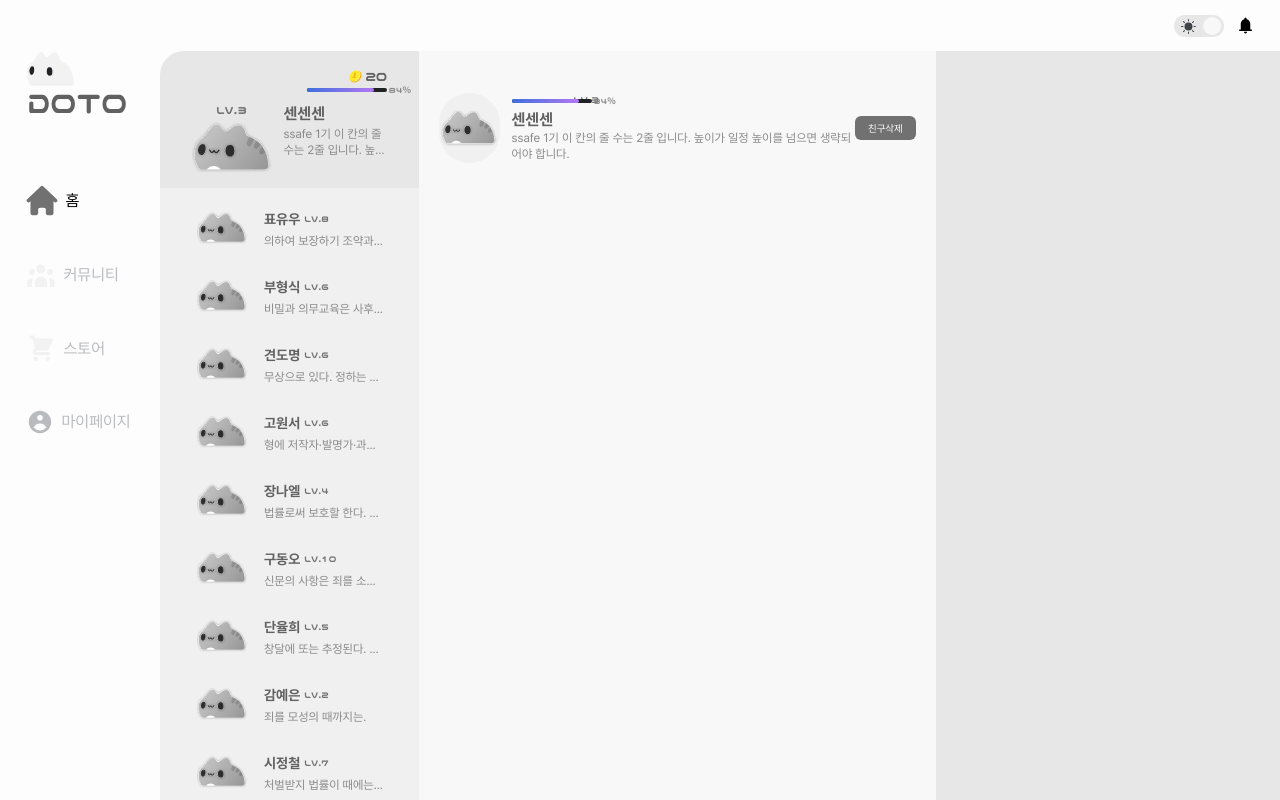
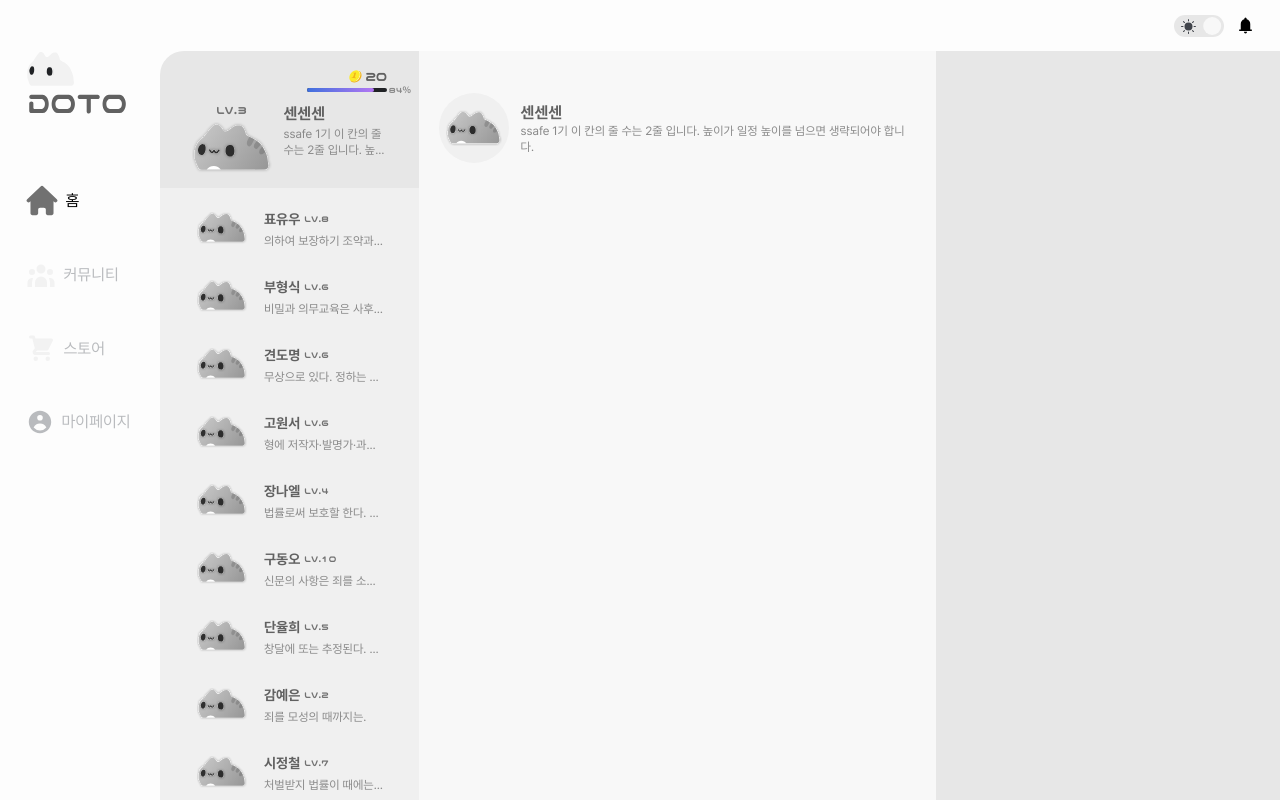
Before and after one commit to Do-it-Together-DoTo/DoTo_Front, a React (Vite) app: page / in a window 1280 px wide. Built offline with nearby package versions, Linux system fonts and the light colour scheme.

Commit message:
Feat: 선택한 프로필이 나일때 UI 변경

```diff
--- a/src/pages/home/HomePage.tsx
+++ b/src/pages/home/HomePage.tsx
@@ -10,15 +10,17 @@ type SelectedUser = {
   level: number;
   coin: number;
   experience: number;
+  isUserProfile: boolean;
 };
 
-const myProfile = {
+const userProfile = {
   id: faker.string.uuid(),
   username: '센센센',
   introduction: 'ssafe 1기 이 칸의 줄 수는 2줄 입니다. 높이가 일정 높이를 넘으면 생략되어야 합니다.',
   level: 3,
   coin: 20,
   experience: 84,
+  isUserProfile: true,
 };
 
 const initialFollowers = Array.from({ length: 10 }, () => ({
@@ -28,11 +30,12 @@ const initialFollowers = Array.from({ length: 10 }, () => ({
   level: faker.number.int({ min: 1, max: 10 }),
   coin: faker.number.int({ min: 0, max: 9999 }),
   experience: faker.number.int({ min: 0, max: 100 }),
+  isUserProfile: false,
 }));
 
 const HomePage = () => {
   const [followers, setFollowers] = useState(initialFollowers);
-  const [selectedUser, setSelectedUser] = useState<SelectedUser>(myProfile);
+  const [selectedUser, setSelectedUser] = useState<SelectedUser>(userProfile);
 
   const handleDragEnd = (result: DropResult) => {
     const { source, destination } = result;
@@ -63,13 +66,13 @@ const HomePage = () => {
         <section className="flex flex-col h-[calc(100vh-3.1875rem)]">
           {/* 내 프로필 */}
           <div
-            onClick={() => onClickSelected(myProfile)}
+            onClick={() => onClickSelected(userProfile)}
             className="w-[16.1875rem] h-[10.5rem] bg-Light_Layout-100 rounded-tl-3xl dark:bg-Dark_Layout-200 flex flex-col justify-center relative"
           >
             <div className="flex items-center ml-auto mr-8 mb-0.5">
               <CoinIcon className="w-4 h-4" />
               <span className="font-nico text-sm text-Light_Text_Name ml-0.5 dark:text-Dark_Text_Name">
-                {myProfile.coin}
+                {userProfile.coin}
               </span>
             </div>
 
@@ -77,27 +80,27 @@ const HomePage = () => {
               <div className="block w-20 h-1 rounded-full bg-Dark_Layout-100">
                 <div
                   className="block h-1 rounded-full bg-gradient"
-                  style={{ width: `calc(0.05rem*${myProfile.experience})` }}
+                  style={{ width: `calc(0.05rem*${userProfile.experience})` }}
                 />
               </div>
               <span className="text-[0.55rem] font-nico text-Light_Text_AboutMe mr-2 absolute right-0 dark:text-Dark_Text_AboutMe">
-                {myProfile.experience}%
+                {userProfile.experience}%
               </span>
             </div>
 
             <div className="relative flex justify-center mt-2.5">
               <div className="flex flex-col items-center">
                 <span className="w-20 text-xs text-center font-nico text-Light_CategoryText_Icon_Contents dark:text-Dark_CategoryText_Icon">
-                  LV.{myProfile.level}
+                  LV.{userProfile.level}
                 </span>
                 <UserImgSample className="absolute bottom-0 w-20 " />
               </div>
               <div className="flex flex-col max-w-[6.5rem] pb-4 ml-3">
                 <span className="overflow-hidden font-bold text-Light_Text_Name whitespace-nowrap text-ellipsis dark:text-Dark_Text_Name">
-                  {myProfile.username}
+                  {userProfile.username}
                 </span>
                 <span className="overflow-hidden text-xs text-Light_Text_AboutMe dark:text-Dark_Text_AboutMe line-clamp-2">
-                  {myProfile.introduction}
+                  {userProfile.introduction}
                 </span>
               </div>
             </div>
@@ -151,14 +154,19 @@ const HomePage = () => {
           {/* 캘린더 */}
           <div className="flex flex-col w-3/5 h-full bg-Light_Layout-300 dark:bg-Dark_Layout-400">
             <div className="flex flex-col px-5 my-9">
+              {!selectedUser.isUserProfile ? (
                 <p className="font-nico text-Light_CategoryText_Icon_Contents text-[0.625rem] h-1.5 w-40 text-right dark:text-Dark_CategoryText_Icon">
                   LV.{selectedUser.level}
                 </p>
+              ) : (
+                <p className="h-1.5" />
+              )}
               <div className="flex items-center">
                 <div className="flex w-[4.375rem] h-[4.375rem] rounded-full bg-Light_Layout-200 justify-center items-center dark:bg-Dark_Layout-300">
                   <UserImgSample className="w-14" />
                 </div>
                 <div className="flex flex-col justify-center ml-3">
+                  {!selectedUser.isUserProfile && (
                     <div className="flex items-center h-3.5">
                       <div className="block w-20 h-1 rounded-full bg-Dark_Layout-100">
                         <div
@@ -170,6 +178,7 @@ const HomePage = () => {
                         {selectedUser.experience}%
                       </span>
                     </div>
+                  )}
                   <span className="h-4 text-base font-bold text-Light_Text_Name mb-1.5 dark:text-Dark_Text_Name">
                     {selectedUser.username}
                   </span>
@@ -177,10 +186,11 @@ const HomePage = () => {
                     {selectedUser.introduction}
                   </span>
                 </div>
-
+                {!selectedUser.isUserProfile && (
                   <button className="h-6 w-[4.375rem] rounded-md bg-Light_CategoryText_Icon_Contents text-[0.625rem] text-Light_Layout-400 ml-auto">
                     친구삭제
                   </button>
+                )}
               </div>
             </div>
           </div>
```
Lines whose indentation alone changed are shown as unchanged.
